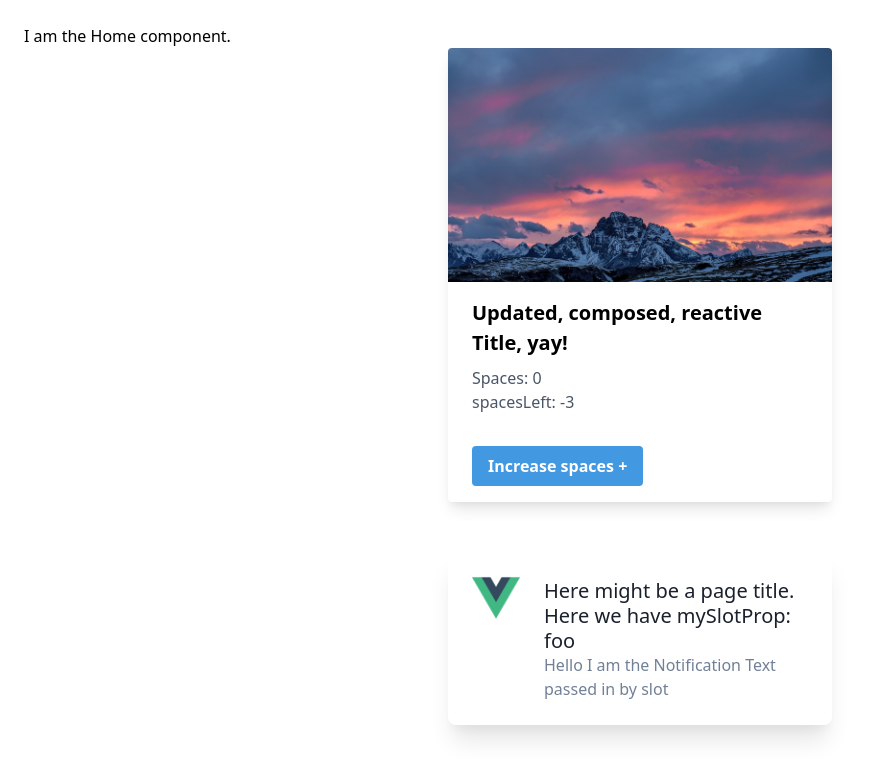
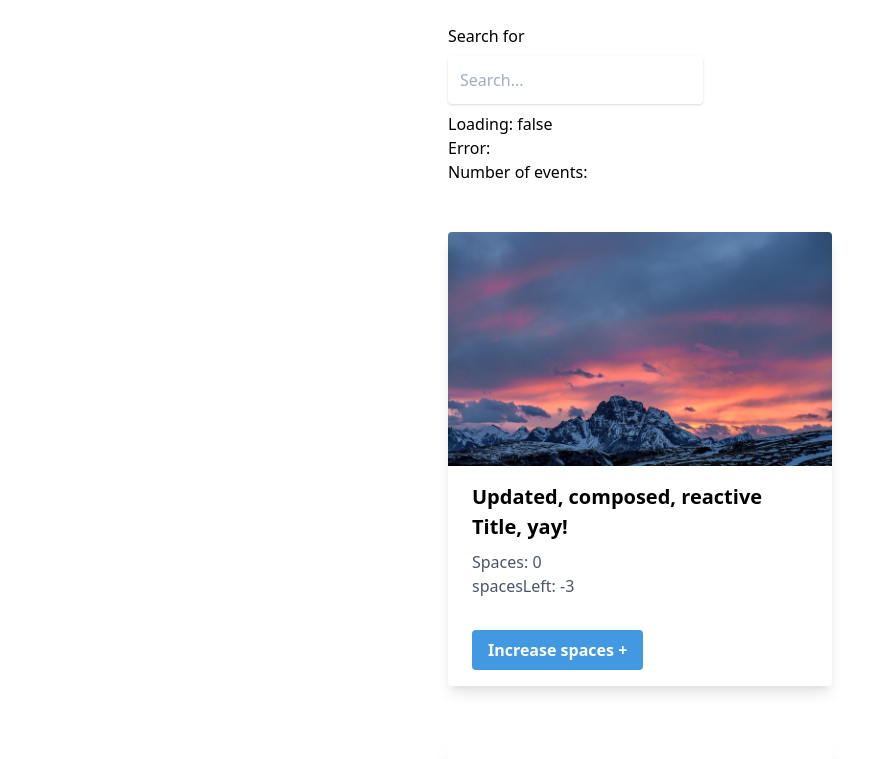
Before and after one commit to monobasic/vue2-sandbox, a Vue app: page / in a window 1280 px wide. Shown: the top 759 px of the page, without its empty margins (0-871 px from the left). Built offline with nearby package versions, Linux system fonts and the light colour scheme.

Commit message:
Add search component

```diff
--- a/src/components/Home.vue
+++ b/src/components/Home.vue
@@ -1,6 +1,8 @@
 <template>
   <div class="p-6">
-    <h1>I am the Home component.</h1>
+    <Search></Search>
+
+    <br /><br />
 
     <Card></Card>
 
@@ -40,12 +42,14 @@
 import Notification from './Notification.vue'
 import List from './List.vue'
 import Card from './Card.vue'
+import Search from './Search.vue'
 
 export default {
   components: {
     Notification,
     List,
-    Card
+    Card,
+    Search
   },
   data: () => {
     return {
--- /dev/null
+++ b/src/components/Search.vue
@@ -0,0 +1,61 @@
+<template>
+  <div class="max-w-sm mx-auto">
+    Search for
+
+    <div class="relative mr-6 my-2">
+      <input
+        v-model="searchInput"
+        type="search"
+        class="shadow rounded border-0 p-3"
+        placeholder="Search..."
+      />
+    </div>
+
+    <div>
+      <p>Loading: {{ loading }}</p>
+      <p>Error: {{ error }}</p>
+      <p>Number of events: {{ results }}</p>
+    </div>
+  </div>
+</template>
+<script>
+import { ref, watch } from '@vue/composition-api'
+import eventApi from '@/api/events'
+
+export default {
+  setup() {
+    const searchInput = ref('')
+    const results = ref(null)
+    const loading = ref(false)
+    const error = ref(null)
+
+    async function loadData(search) {
+      loading.value = true
+      error.value = null
+      results.value = null
+      try {
+        results.value = await eventApi.getEventCount(search.value)
+      } catch (err) {
+        error.value = err
+      } finally {
+        loading.value = false
+      }
+    }
+
+    watch(searchInput, () => {
+      if (searchInput.value !== '') {
+        loadData(searchInput)
+      } else {
+        results.value = null
+      }
+    })
+
+    return {
+      searchInput,
+      results,
+      loading,
+      error
+    }
+  }
+}
+</script>
```
